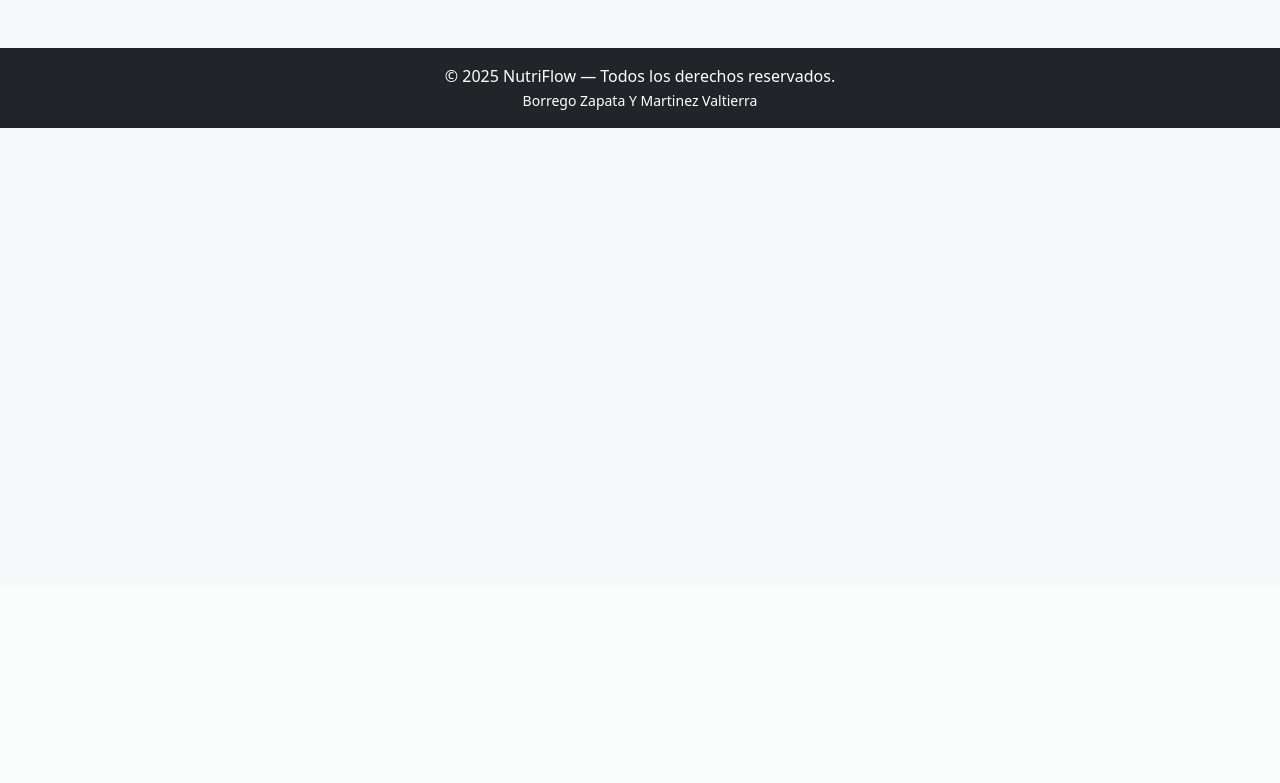
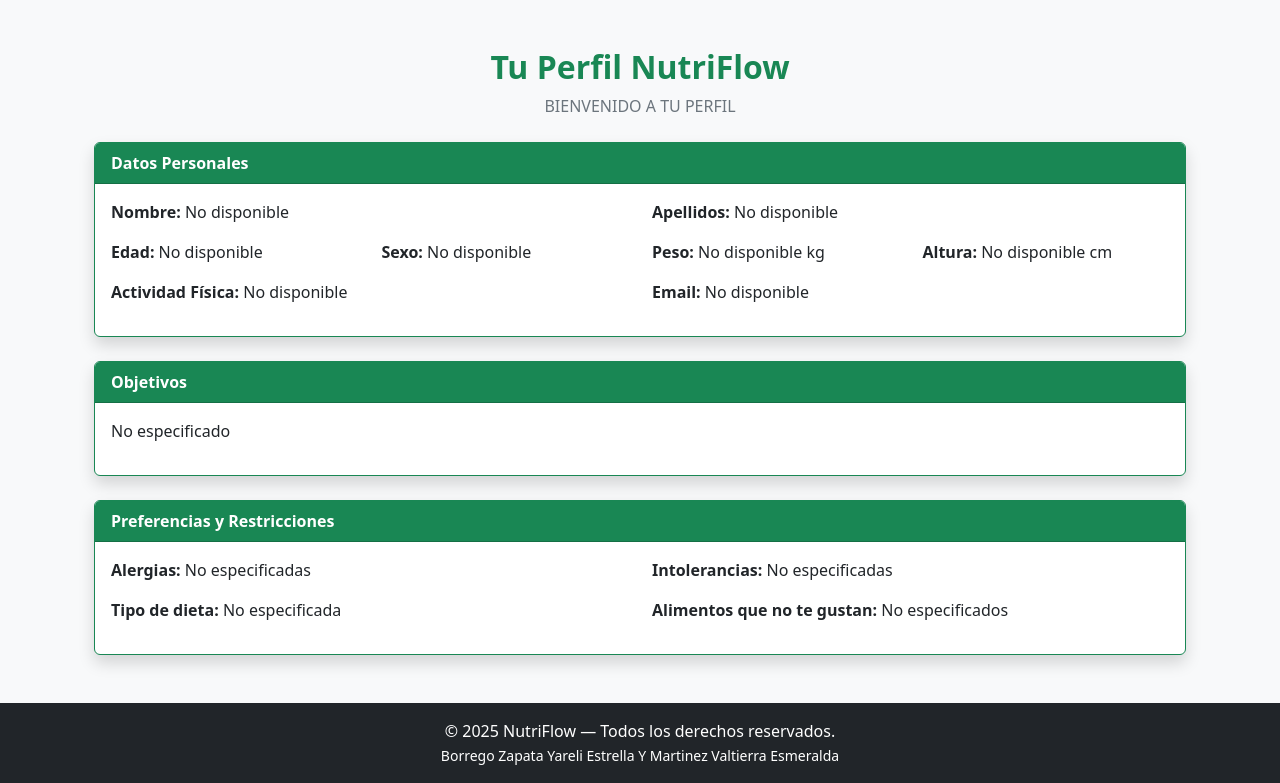
Before and after one commit to Yareli-Borrego-Zapata/nutriApp, a Flask app: page /perfil in a window 1280 px wide. Shown: the part 214-997 px from the top of the page. Before the commit the page ends 342 px from the top, so only its background shows below. Run offline with Flask 3, Linux system fonts and the light colour scheme.

Commit message:
actualizar

```diff
--- a/app.py
+++ b/app.py
@@ -2,7 +2,15 @@
 from datetime import datetime
 
 app = Flask(__name__)
-app.secret_key = "Nutriflow123"
+app.secret_key = "Nutriflow1234"
+
+usuarios = [
+    {
+        "nombre": "Nombre",
+        "email": "usuario@gmail.com",
+        "contraseña": "1234"
+    }
+]
 
 @app.route("/")
 def index():
@@ -35,7 +43,7 @@
         password = request.form.get("password")
 
 
-        if email == "usuario@demo.com" and password == "1234":
+        if email == "usuario@gmail.com" and password == "1234":
             session["usuario"] = "Usuario Demo"
             flash("Inicio de sesión exitoso. ¡Bienvenido!", "success")
             return redirect(url_for("index"))
@@ -51,21 +59,28 @@
     return redirect(url_for("index"))
 
 @app.route("/registrarse", methods=["GET", "POST"])
+
 def register():
     if request.method == "POST":
-        nombre = request.form.get("nombre")
-        email = request.form.get("email")
-        password = request.form.get("password")
+        session["nombre"] = request.form.get("nombre")
+        session["apellidos"] = request.form.get("apellidos")
+        session["edad"] = request.form.get("edad")
+        session["sexo"] = request.form.get("sexo")
+        session["actividad"] = request.form.get("actividad")
+        session["peso"] = request.form.get("peso")
+        session["altura"] = request.form.get("altura")
+        session["email"] = request.form.get("email")
+        session["password"] = request.form.get("password")
+        session["objetivos"] = request.form.get("objetivos")
+        session["alergias"] = request.form.get("alergias")
+        session["intolerancias"] = request.form.get("intolerancias")
+        session["dietas"] = request.form.get("dietas")
+        session["no_gusta"] = request.form.get("no_gusta")
 
-        if not nombre or not email or not password:
-            flash("Por favor, completa todos los campos obligatorios.", "warning")
-            return redirect(url_for("register"))
-
-        session["usuario"] = nombre
-        flash(f"¡Bienvenido, {nombre}! Registro exitoso.", "success")
+        session["usuario"] = session["nombre"]
+        flash(f"¡Bienvenido, {session['nombre']}! Registro exitoso.", "success")
         return redirect(url_for("index"))
 
     return render_template("registrarse.html")
 if __name__ == "__main__":
-
     app.run(debug=True)
--- a/templates/base.html
+++ b/templates/base.html
@@ -67,7 +67,7 @@
 
   <footer class="bg-dark text-white text-center py-3">
     <p class="mb-0">© 2025 NutriFlow — Todos los derechos reservados.</p>
-    <small>Borrego Zapata Y Martinez Valtierra</small>
+    <small>Borrego Zapata Yareli Estrella Y Martinez Valtierra Esmeralda</small>
   </footer>
 
   <script src="https://cdn.jsdelivr.net/npm/bootstrap@5.3.8/dist/js/bootstrap.bundle.min.js" integrity="sha384-FKyoEForCGlyvwx9Hj09JcYn3nv7wiPVlz7YYwJrWVcXK/BmnVDxM+D2scQbITxI" crossorigin="anonymous"></script>
--- a/templates/perfil.html
+++ b/templates/perfil.html
@@ -1,5 +1,58 @@
 {% extends "base.html" %}
 {% block content %}
 
+<div class="container my-5">
+  <div class="text-center mb-4">
+    <h2 class="fw-bold text-success">Tu Perfil NutriFlow</h2>
+    <p class="text-secondary">BIENVENIDO A TU PERFIL</p>
+  </div>
+
+  <div class="card shadow border-success mb-4">
+    <div class="card-header bg-success text-white fw-bold">
+      Datos Personales
+    </div>
+    <div class="card-body">
+      <div class="row mb-3">
+        <div class="col-md-6"><strong>Nombre:</strong> {{ session.get('nombre', 'No disponible') }}</div>
+        <div class="col-md-6"><strong>Apellidos:</strong> {{ session.get('apellidos', 'No disponible') }}</div>
+      </div>
+      <div class="row mb-3">
+        <div class="col-md-3"><strong>Edad:</strong> {{ session.get('edad', 'No disponible') }}</div>
+        <div class="col-md-3"><strong>Sexo:</strong> {{ session.get('sexo', 'No disponible') }}</div>
+        <div class="col-md-3"><strong>Peso:</strong> {{ session.get('peso', 'No disponible') }} kg</div>
+        <div class="col-md-3"><strong>Altura:</strong> {{ session.get('altura', 'No disponible') }} cm</div>
+      </div>
+      <div class="row mb-3">
+        <div class="col-md-6"><strong>Actividad Física:</strong> {{ session.get('actividad', 'No disponible') }}</div>
+        <div class="col-md-6"><strong>Email:</strong> {{ session.get('email', 'No disponible') }}</div>
+      </div>
+    </div>
+  </div>
+
+  <div class="card shadow border-success mb-4">
+    <div class="card-header bg-success text-white fw-bold">
+      Objetivos
+    </div>
+    <div class="card-body">
+      <p>{{ session.get('objetivos', 'No especificado') }}</p>
+    </div>
+  </div>
+
+  <div class="card shadow border-success mb-4">
+    <div class="card-header bg-success text-white fw-bold">
+      Preferencias y Restricciones
+    </div>
+    <div class="card-body">
+      <div class="row mb-3">
+        <div class="col-md-6"><strong>Alergias:</strong> {{ session.get('alergias', 'No especificadas') }}</div>
+        <div class="col-md-6"><strong>Intolerancias:</strong> {{ session.get('intolerancias', 'No especificadas') }}</div>
+      </div>
+      <div class="row mb-3">
+        <div class="col-md-6"><strong>Tipo de dieta:</strong> {{ session.get('dietas', 'No especificada') }}</div>
+        <div class="col-md-6"><strong>Alimentos que no te gustan:</strong> {{ session.get('no_gusta', 'No especificados') }}</div>
+      </div>
+    </div>
+  </div>
+</div>
 
 {% endblock %}
```
